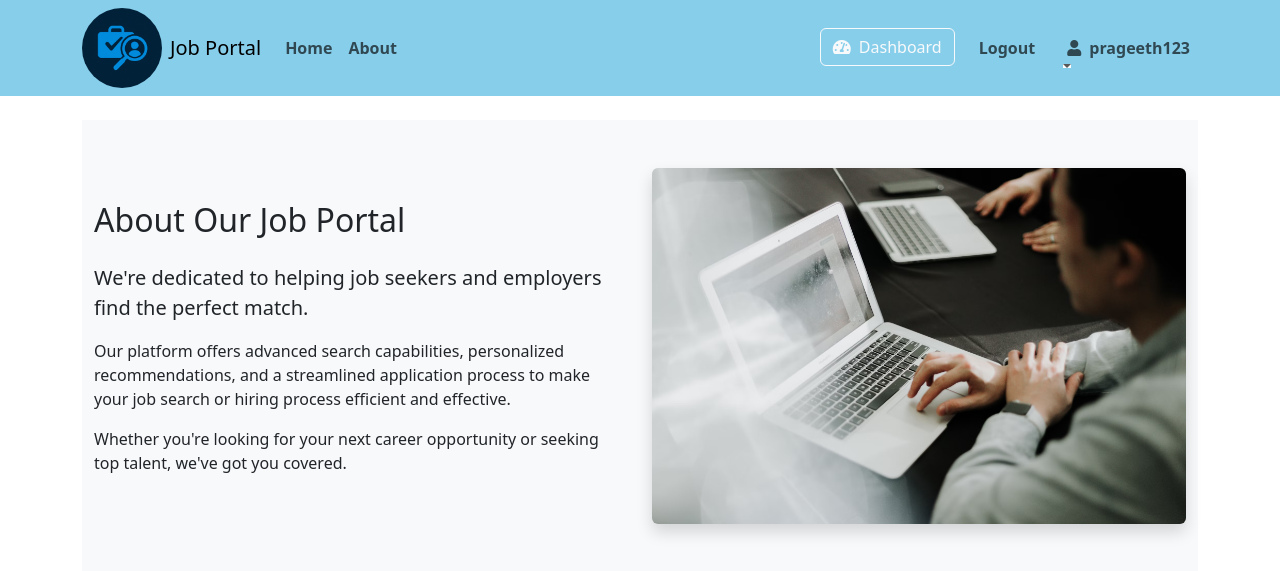
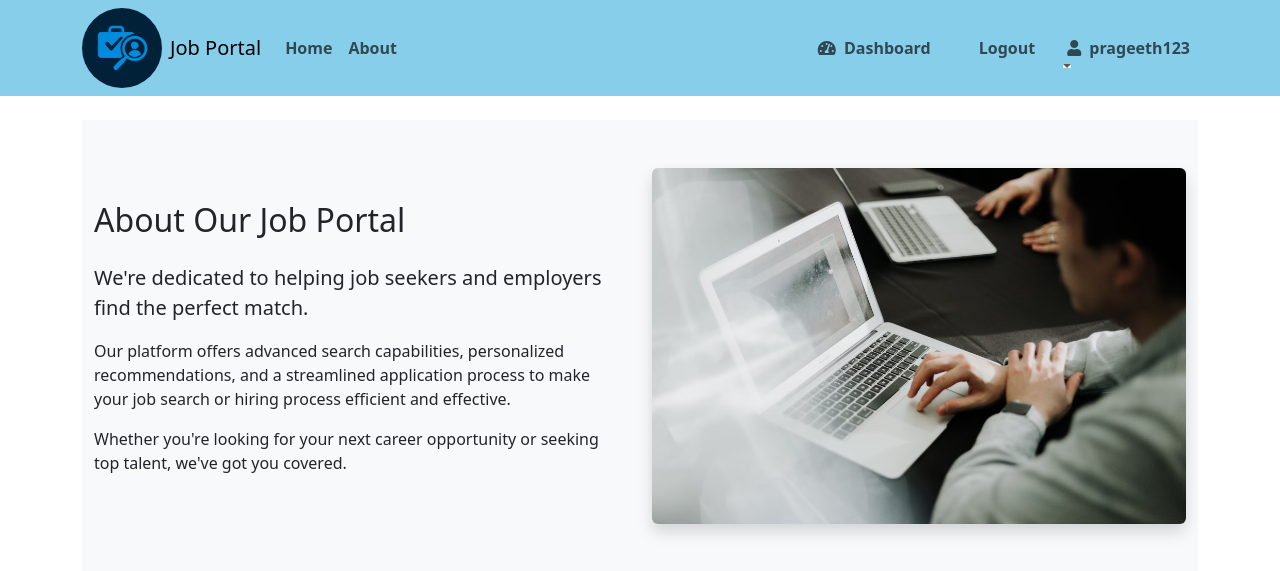
Before and after one commit to PrageethHarshana2002/job_portal, a Django app: page /about/ in a window 1280 px wide. Shown: the top 571 px of the page. Run offline with Django 5.2, Linux system fonts and the light colour scheme; a user stored in the database is signed in.

Commit message:
changed the dashboard link in the nav bar

```diff
--- a/jobportal/jobs/templates/jobs/base.html
+++ b/jobportal/jobs/templates/jobs/base.html
@@ -137,8 +137,8 @@
                 </ul>
                 <ul class="navbar-nav">
                     {% if user.is_authenticated %}
-                    <li class="nav-item">
-                        <a class="btn btn-outline-light" href="{% url 'dashboard' %}">
+                    <li class="nav-item mx-3" >
+                        <a class="nav-link" href="{% url 'dashboard' %}">
                             <i class="fas fa-tachometer-alt me-1"></i> Dashboard
                         </a>
                     </li>
```
